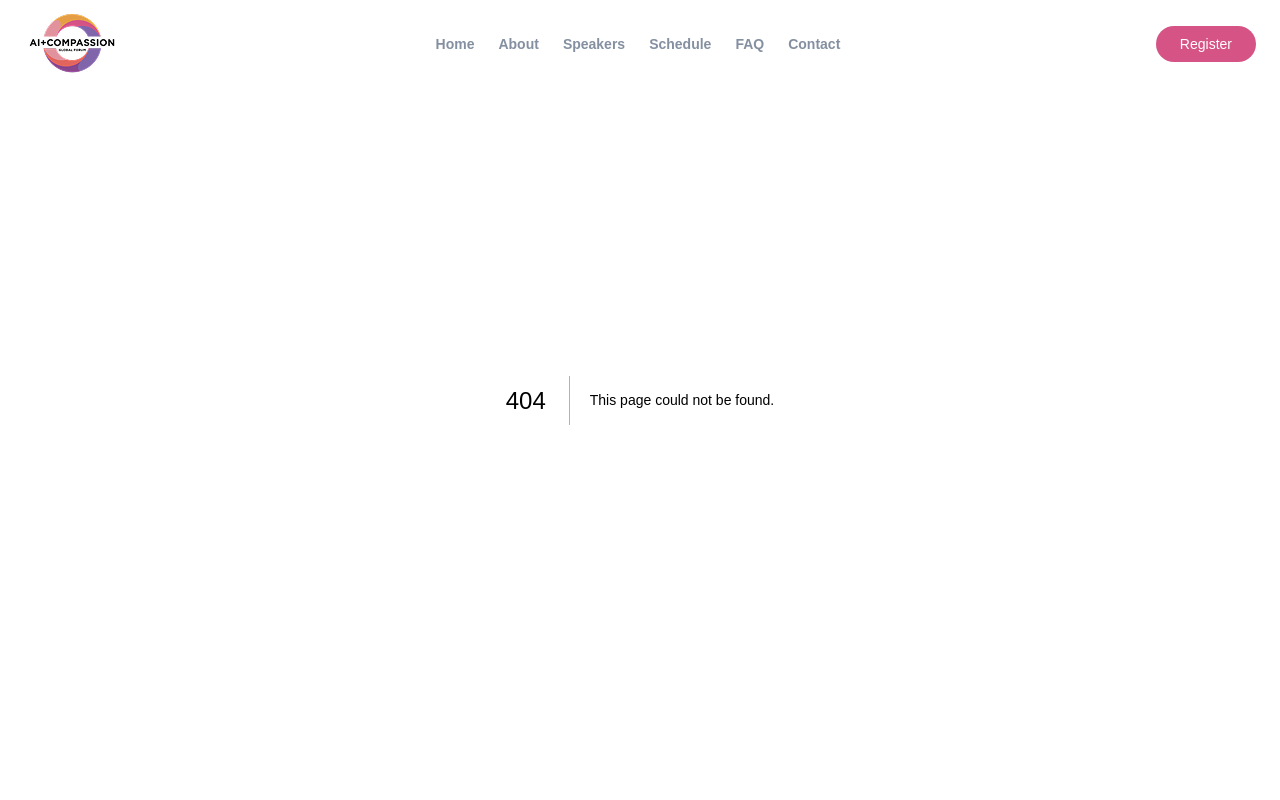
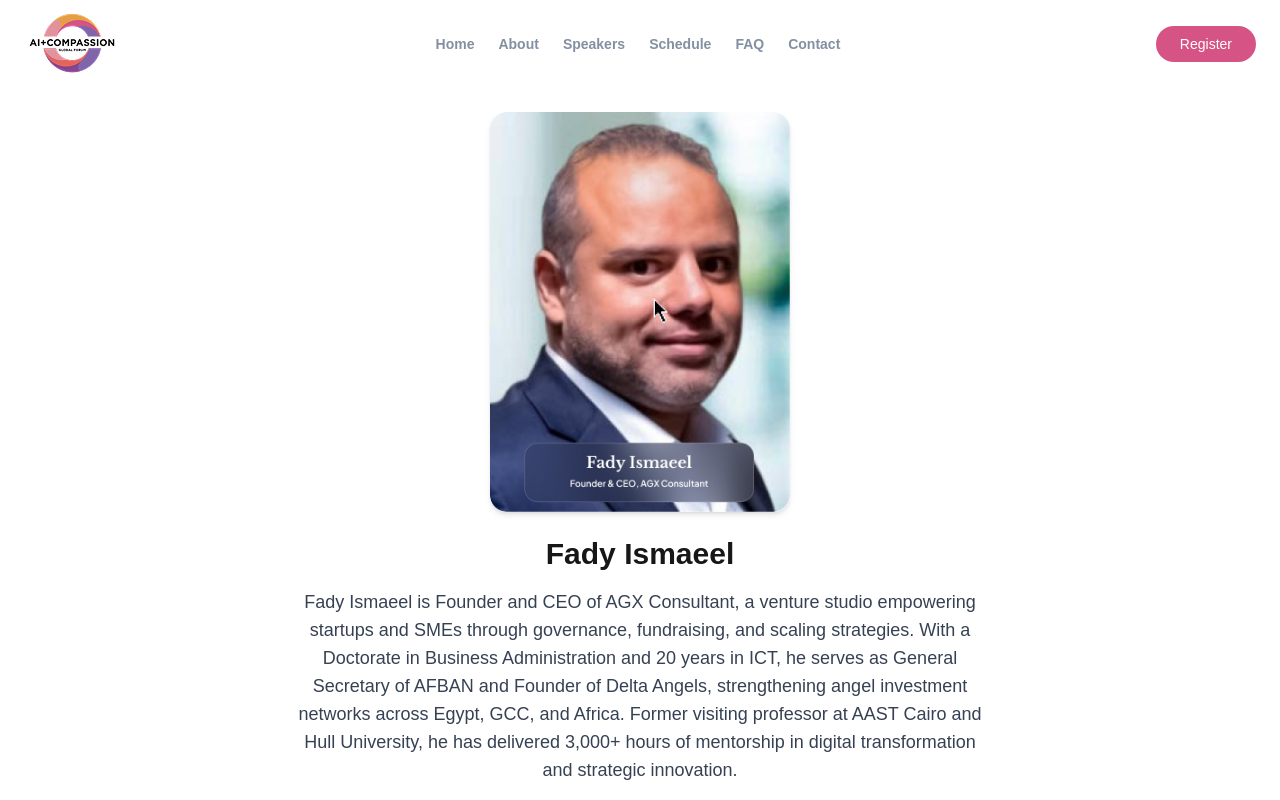
Before and after one commit to Algonots/ai-compassion_website, a Next.js app: page /speakers/fady-ismaeel in a window 1280 px wide. Before the commit this address had no page. Shown: the top 800 px of the page. Built offline with nearby package versions, Linux system fonts and the light colour scheme.

Commit message:
updated speakers

```diff
--- /dev/null
+++ b/src/app/speakers/fady-ismaeel/page.jsx
@@ -0,0 +1,22 @@
+import Image from "next/image";
+import dafa from "@/../public/fady.png";
+
+export default function GaryABolles() {
+  return (
+    <div className="p-8 max-w-3xl mx-auto text-center mt-20">
+      <Image
+        src={dafa}
+        alt="Hiroshi Ishiguro"
+        width={300}
+        height={300}
+        className="mx-auto rounded-2xl shadow-md"
+      />
+      <h1 className="text-3xl font-bold mt-6">Fady Ismaeel
+</h1>
+      <p className="mt-4 text-lg text-gray-700">
+        Fady Ismaeel is Founder and CEO of AGX Consultant, a venture studio empowering startups and SMEs through governance, fundraising, and scaling strategies. With a Doctorate in Business Administration and 20 years in ICT, he serves as General Secretary of AFBAN and Founder of Delta Angels, strengthening angel investment networks across Egypt, GCC, and Africa. Former visiting professor at AAST Cairo and
+Hull University, he has delivered 3,000+ hours of mentorship in digital transformation and strategic innovation.
+      </p>
+    </div>
+  );
+}
--- a/src/components/speakerSection/index.jsx
+++ b/src/components/speakerSection/index.jsx
@@ -53,6 +53,7 @@ import osman from "@/../public/osman.png";
 import habibi from "@/../public/habibi.png";
 import dafa from "@/../public/dafa.png";
 import krishna from "@/../public/krishna.png";
+import fady from "@/../public/fady.png";
 const speakers = [
   {
     slug: "hiroshi-ishiguro",
@@ -360,6 +361,12 @@ const speakers = [
     title: "Anas Almarie is an award-winning digital growth consultant and engineer with 17 years of experience, leading Social Station Branding & Marketing Agency in Dubai. He serves Fortune 500 companies and local businesses with branding, digital marketing, AI, and social media solutions. As Digital Marketing Institute trainer and LinkedIn Solutions Advisor, he maintains 98% satisfaction feedback. A keynote speaker featured on Dubai Eye, Sky News Arabia, Al Arabiya, and CNBC Arabia, Almarie speaks at events across the MENA region.",
     img: krishna
   },
+  {
+    slug: "fady-ismaeel",
+    name: "Fady Ismaeel",
+    title: "Anas Almarie is an award-winning digital growth consultant and engineer with 17 years of experience, leading Social Station Branding & Marketing Agency in Dubai. He serves Fortune 500 companies and local businesses with branding, digital marketing, AI, and social media solutions. As Digital Marketing Institute trainer and LinkedIn Solutions Advisor, he maintains 98% satisfaction feedback. A keynote speaker featured on Dubai Eye, Sky News Arabia, Al Arabiya, and CNBC Arabia, Almarie speaks at events across the MENA region.",
+    img: fady
+  },
 ];
 
 
```
Also changed, not shown: public/fady.png (added), src/app/speakers/krishna-raj/page.jsx (line endings or trailing spaces).
